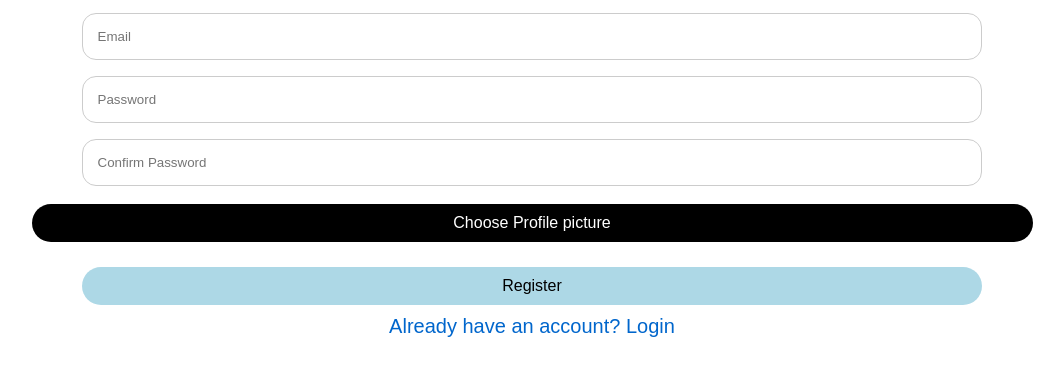
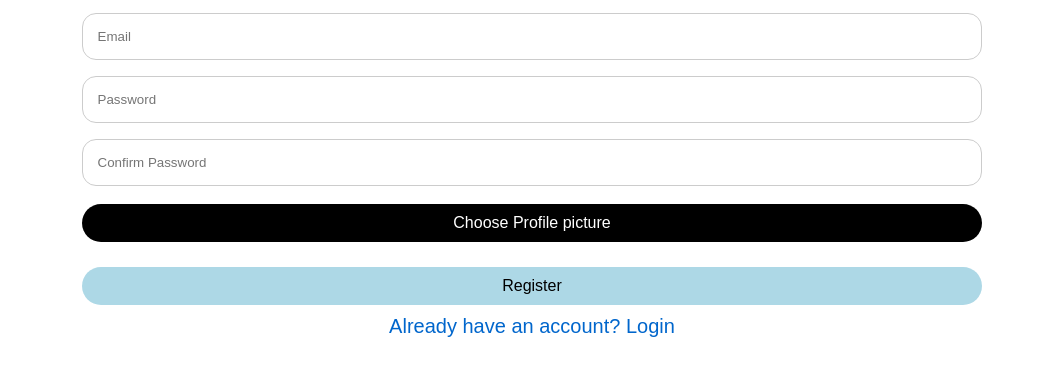
Before and after one commit to alvianxxuxio/Vastalk, a website: page index.html in a window 1280 px wide. Shown: the part 196-572 px from the top of the page, without its empty margins (108-1172 px from the left). Drawn offline with nearby package versions, Linux system fonts and the light colour scheme; no server answers.

Commit message:
Update index.html

```diff
--- a/index.html
+++ b/index.html
@@ -29,7 +29,7 @@
 
 
 <!-- Input file dengan gaya custom -->
-<label id="cst" for="profilePicture" class="custom-file-upload" style="width: 100%;">Choose Profile picture</label>
+<label id="cst" for="profilePicture" class="custom-file-upload" style="width: 90%;">Choose Profile picture</label>
 <input type="file" id="profilePicture" accept="image/*" required onchange="previewFile()">
 
 <!-- Pratinjau gambar dan nama file -->
```
